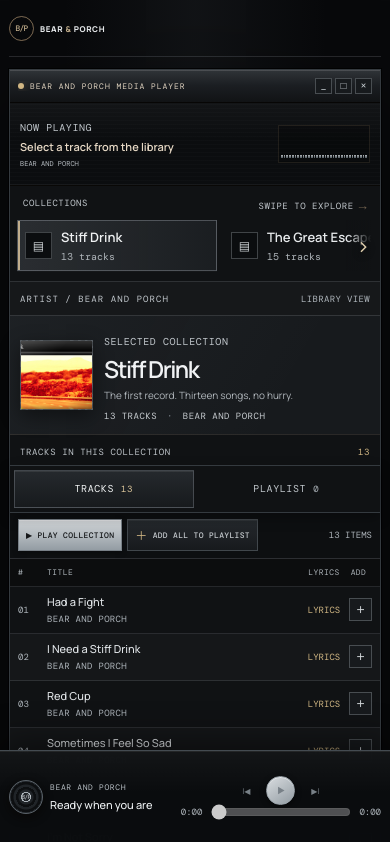
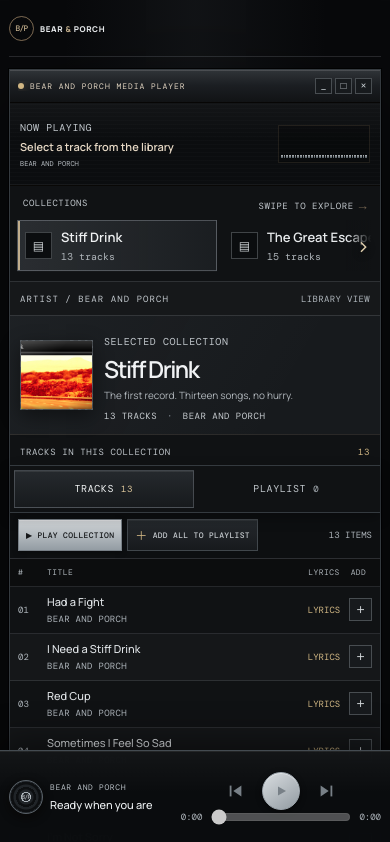
Before and after one commit to firstdivision/bear-and-porch, a React (Vite) app: page / in a window 390 px wide. Shown: the top 842 px of the page. Built offline with nearby package versions, Linux system fonts and the light colour scheme.

Commit message:
Improve audio transport controls
Use consistent vector icons and enlarge skip controls for mobile and desktop. Increase play/pause icon contrast against its button.

Co-authored-by: Copilot <223556219+Copilot@users.noreply.github.com>

```diff
--- a/src/App.tsx
+++ b/src/App.tsx
@@ -531,7 +531,12 @@ function App() {
         </div>
         <div className="dock-center">
           <div className="dock-controls">
-            <button type="button" className="dock-control" onClick={playPrevious} disabled={!currentTrack} aria-label="Previous track">|◀</button>
+            <button type="button" className="dock-control" onClick={playPrevious} disabled={!currentTrack} aria-label="Previous track">
+              <svg viewBox="0 0 20 20" aria-hidden="true">
+                <path d="M16 4v12L7 10z" />
+                <path d="M3 4h2v12H3z" />
+              </svg>
+            </button>
             <button type="button" className="dock-play" onClick={togglePlayback} disabled={!currentTrack && playlist.length === 0} aria-label={isPlaying ? 'Pause' : 'Play'}>
               {isPlaying ? (
                 <svg viewBox="0 0 16 16" aria-hidden="true">
@@ -544,7 +549,12 @@ function App() {
                 </svg>
               )}
             </button>
-            <button type="button" className="dock-control" onClick={playNext} disabled={!currentTrack} aria-label="Next track">▶|</button>
+            <button type="button" className="dock-control" onClick={playNext} disabled={!currentTrack} aria-label="Next track">
+              <svg viewBox="0 0 20 20" aria-hidden="true">
+                <path d="M4 4v12l9-6z" />
+                <path d="M15 4h2v12h-2z" />
+              </svg>
+            </button>
           </div>
           <div className="seek-row">
             <span>{formatTime(currentTime)}</span>
--- a/src/winamp.css
+++ b/src/winamp.css
@@ -1186,14 +1186,21 @@ a {
 .dock-control,
 .dock-play {
   display: grid;
-  min-width: 27px;
-  height: 27px;
+  width: 38px;
+  height: 38px;
+  flex: 0 0 auto;
   place-items: center;
   border: 0;
   color: #c8b394;
   background: transparent;
   cursor: pointer;
-  font-size: 10px;
+}
+
+.dock-control svg {
+  display: block;
+  width: 18px;
+  height: 18px;
+  fill: currentColor;
 }
 
 .dock-control:disabled,
@@ -1203,8 +1210,8 @@ a {
 }
 
 .dock-play {
-  width: 34px;
-  height: 34px;
+  width: 40px;
+  height: 40px;
   padding: 0;
   border: 1px solid #9da6ad;
   border-radius: 50%;
@@ -1216,8 +1223,8 @@ a {
 
 .dock-play svg {
   display: block;
-  width: 13px;
-  height: 13px;
+  width: 16px;
+  height: 16px;
   fill: currentColor;
 }
 
@@ -1417,6 +1424,10 @@ a {
   color: #d0d5d8;
 }
 
+.dock-play {
+  color: #101214;
+}
+
 .lyrics-drawer-heading {
   background: #0f1113;
 }
@@ -2165,19 +2176,17 @@ a {
   }
 
   .dock-controls {
-    gap: 9px;
+    gap: 8px;
   }
 
   .dock-control {
-    min-width: 22px;
-    height: 25px;
-    font-size: 8px;
+    width: 36px;
+    height: 36px;
   }
 
   .dock-play {
-    width: 29px;
-    height: 29px;
-    font-size: 10px;
+    width: 38px;
+    height: 38px;
   }
 
   .seek-row {
```
